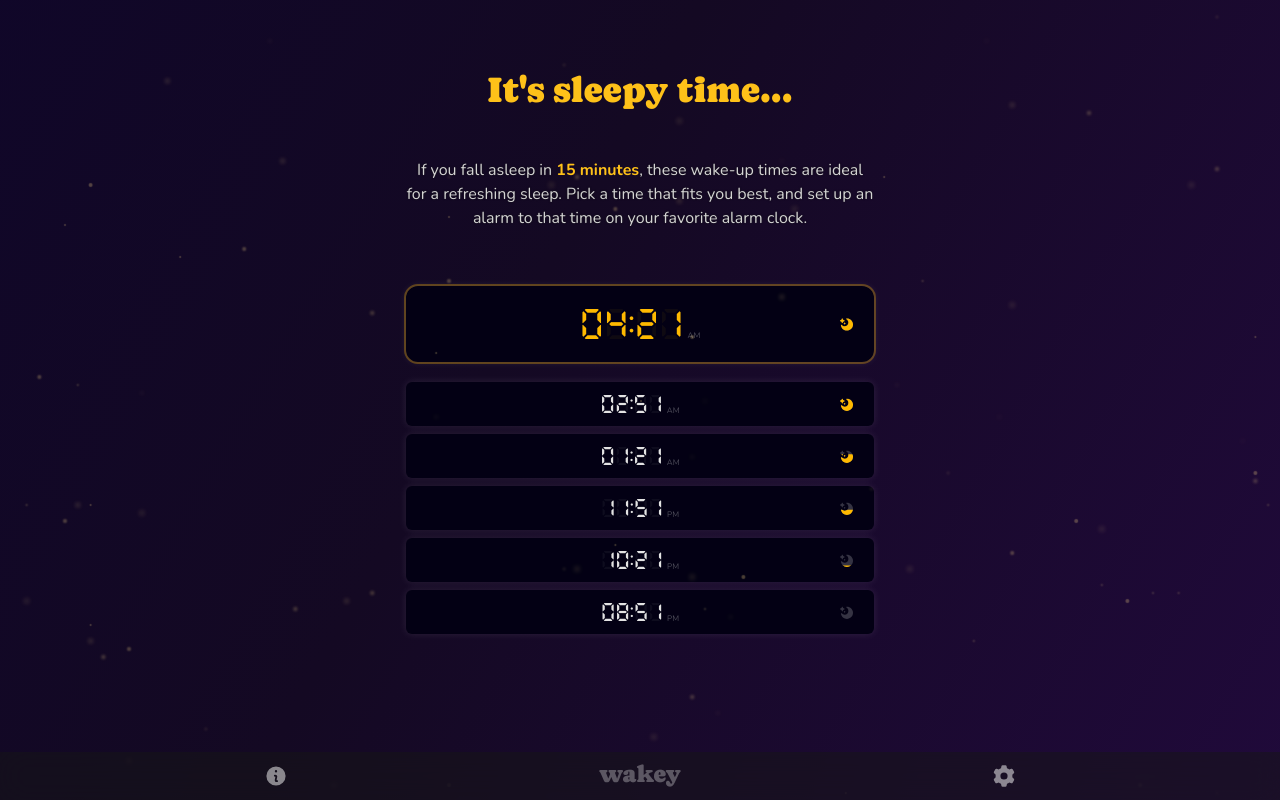
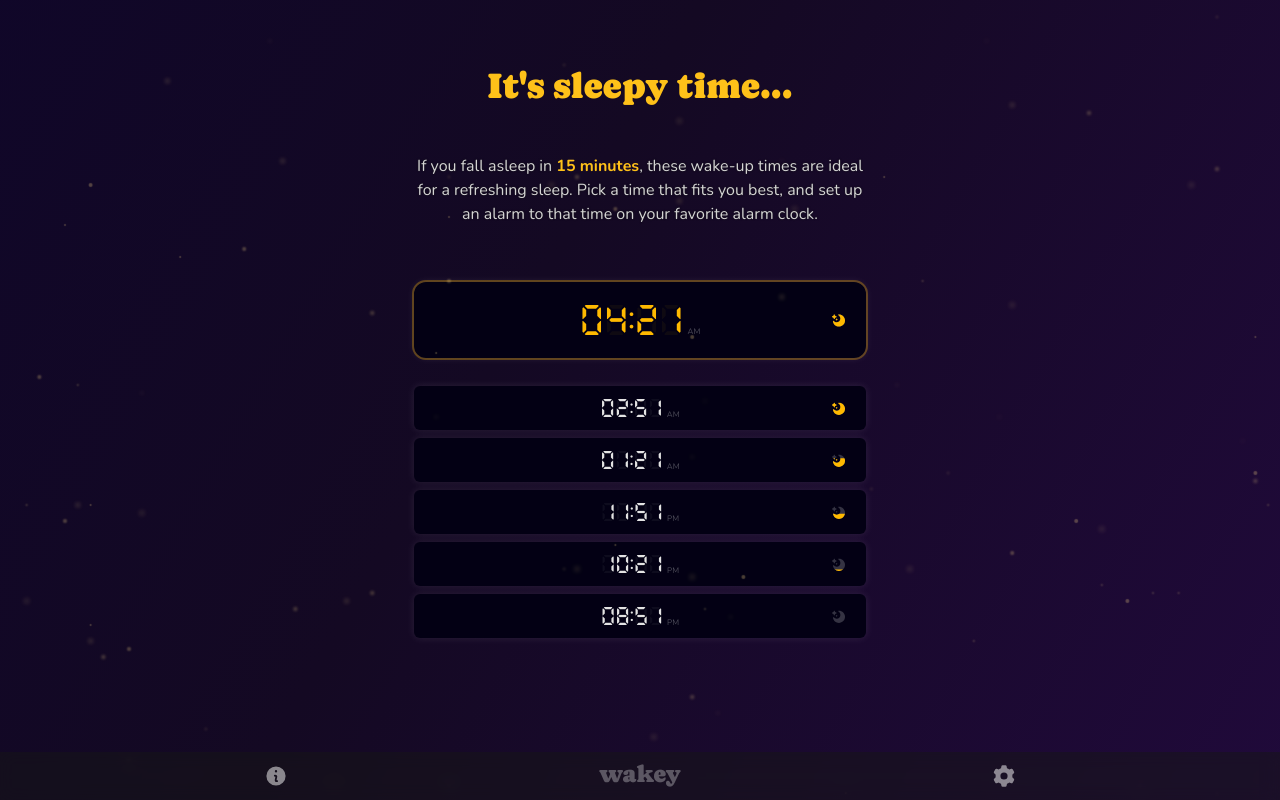
Before and after one commit to aronsantha/wakey, a React (Vite) app: page / in a window 1280 px wide. Built offline with nearby package versions, Linux system fonts and the light colour scheme.

Commit message:
adjust cards

```diff
--- a/src/components/App.jsx
+++ b/src/components/App.jsx
@@ -160,7 +160,7 @@ function App() {
         />
       </div>
       <div className="flex h-screen flex-col items-center overflow-y-auto scroll-smooth pb-40 md:justify-center">
-        <footer className="fixed right-0 bottom-0 z-50 h-12 w-full bg-neutral-900/50 px-3 backdrop-blur-lg">
+        <footer className="fixed right-0 bottom-0 z-50 h-12 w-full bg-neutral-900/50 px-3 backdrop-blur">
           <div className="mx-auto flex h-full w-full max-w-[800px] items-center justify-between px-4">
             <button
               onClick={() => setShownModal("ABOUT")}
@@ -187,7 +187,7 @@ function App() {
             </button>
           </div>
         </footer>
-        <main className="mt-16 flex max-w-[500px] flex-col px-4 text-center">
+        <main className="mt-16 flex max-w-[500px] flex-col px-6 text-center">
           <div className="mb-14 flex flex-col gap-4">
             <h1 className="font-caprasimo mb-8 text-4xl text-[#fec119]">
               It's sleepy time...
@@ -206,13 +206,13 @@ function App() {
             </h2>
           </div>
 
-          <div className="flex w-full flex-col items-center gap-x-2 gap-y-2">
+          <div className="flex w-full flex-col items-center gap-y-2">
             {sleepLengthArray.map((interval, index) => {
               const heightPercent = index * 20;
               return (
                 <div
                   key={index}
-                  className="w-full rounded-md bg-[#030014] px-3 py-2 text-lg shadow-[0_0_8px_white]/10 outline-amber-400/30 first:mb-3 first:rounded-xl first:py-5 first:text-3xl first:text-amber-400 first:outline-2"
+                  className="w-full rounded-md bg-[#030014] px-3 py-2 text-lg shadow-[0_0_8px_white]/10 outline-amber-400/30 first:mb-5 first:rounded-xl first:py-5 first:text-3xl first:text-amber-400 first:outline-2"
                 >
                   <div className="relative flex h-lh flex-row items-center justify-center gap-x-3 gap-y-1">
                     <div
```
